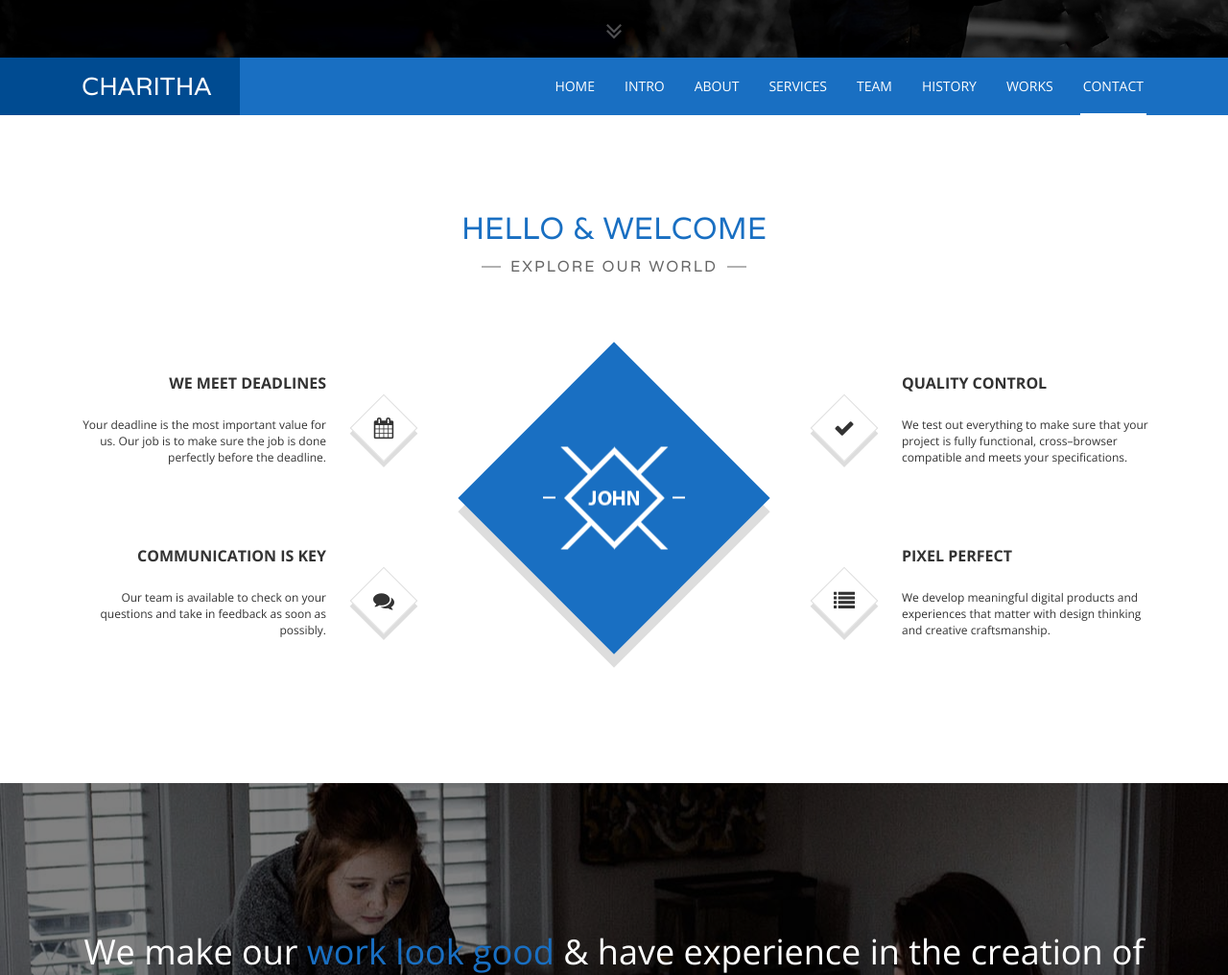
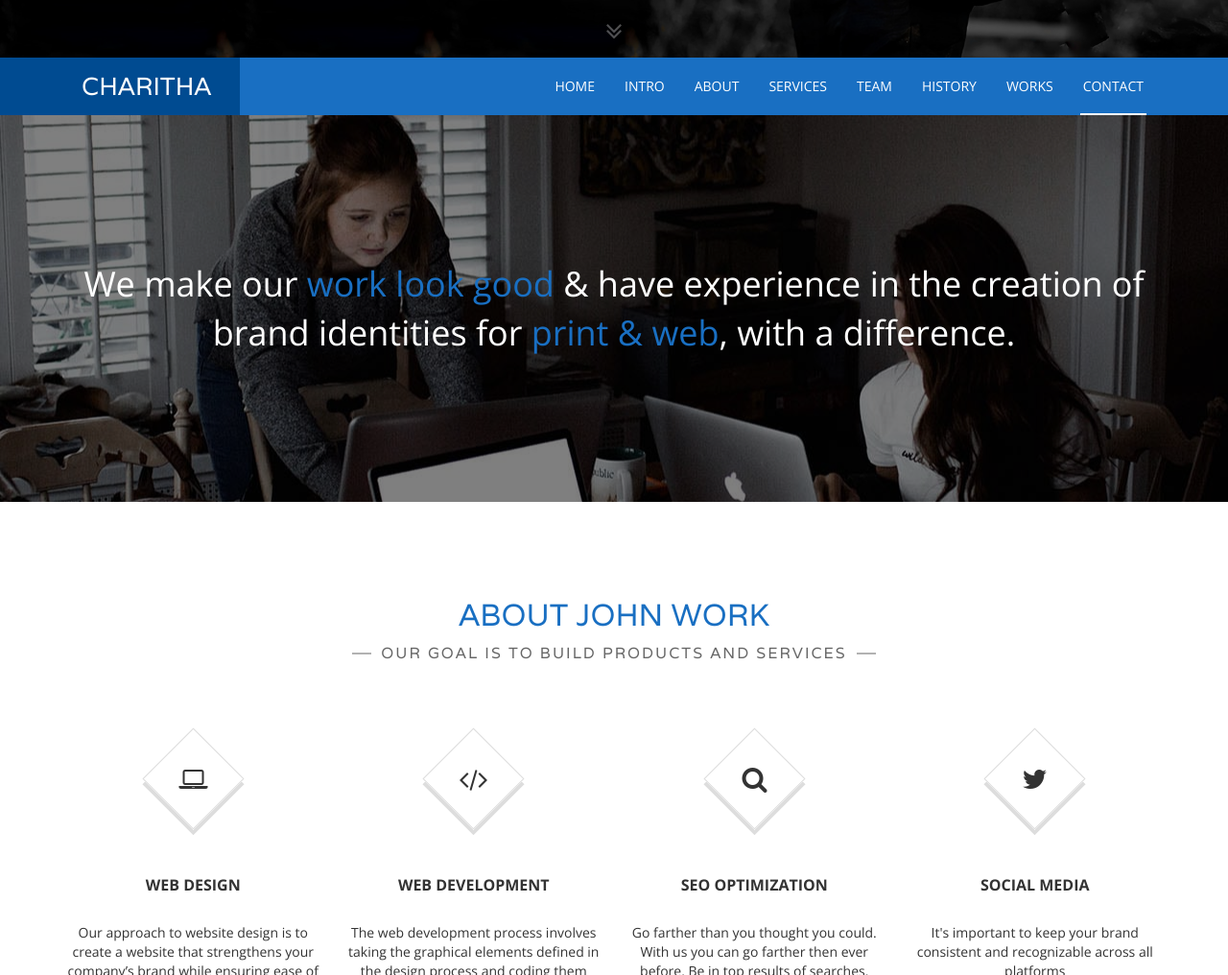
Before and after one commit to smartcharith/smartcharith.github.io, a plain HTML site: page index.html in a window 1280 px wide. Shown: the part 740-1756 px from the top of the page at 96% size. Drawn offline with nearby package versions, Linux system fonts and the light colour scheme.

Commit message:
Update index.html

```diff
--- a/index.html
+++ b/index.html
@@ -113,52 +113,7 @@
     <!-- Main content -->
     <main id="main" class="site-main">
 
-        <!-- Hello section -->
-		<section class="site-section section-hello" id="intro">
-			<div class="container">
-				<h2>HELLO &amp; WELCOME</h2>
-				<p class="section-subtitle"><span>EXPLORE OUR WORLD</span></p>
-				<div class="row">
-					<div class="col-sm-4">
-						<div class="main-service text-right">
-							<div class="rectangle">
-								<i class="fa fa-calendar" aria-hidden="true"></i>
-							</div><!-- /.rectangle -->
-							<h3>We Meet Deadlines</h3>
-							<p>Your deadline is the most important value for us. Our job is to make sure the job is done perfectly before the deadline.</p>
-						</div><!-- /.main-service -->
-                        <div class="main-service text-right">
-                            <div class="rectangle">
-                                <i class="fa fa-comments" aria-hidden="true"></i>
-                            </div>
-                            <h3>Communication Is Key</h3>
-                            <p>Our team is available to check on your questions and take in feedback as soon as possibly.</p>
-                        </div><!-- /.main-service -->
-					</div>
-					<div class="col-sm-4">
-						<div class="big-rectangle">
-							<img src="assets/img/john-logo.png" alt="">
-						</div><!-- /.big-rectangle -->
-					</div>
-					<div class="col-sm-4">
-                        <div class="main-service text-left">
-                            <div class="rectangle">
-                                <i class="fa fa-check" aria-hidden="true"></i>
-                            </div>
-                            <h3>Quality Control</h3>
-                            <p>We test out everything to make sure that your project is fully functional, cross–browser compatible and meets your specifications.</p>
-                        </div><!-- /.main-service -->
-						<div class="main-service text-left">
-							<div class="rectangle">
-								<i class="fa fa-list" aria-hidden="true"></i>
-							</div><!-- /.rectangle -->
-							<h3>Pixel Perfect</h3>
-							<p>We develop meaningful digital products and experiences that matter with design thinking and creative craftsmanship.</p>
-						</div><!-- /.main-service -->
-					</div>
-				</div>
-			</div>
-		</section><!-- /.section-hello -->
+
         <!-- End Hello section -->
 
         <!-- Quote section -->
```
